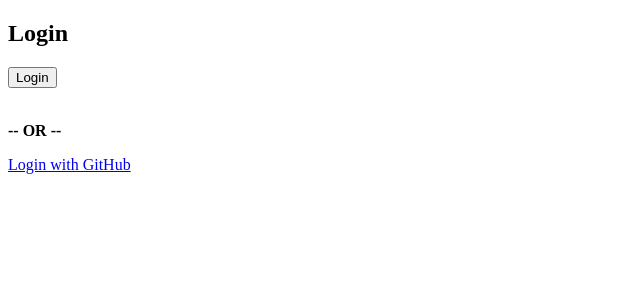
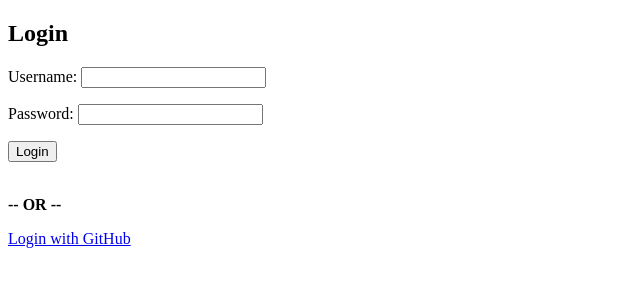
Before and after one commit to JuanVT/user_crud_app, a Django app: page /user_login in a window 1280 px wide. Shown: the top 300 px of the page, without its empty margins (0-640 px from the left). Run offline with Django 3.2, Linux system fonts and the light colour scheme.

Commit message:
User login view and form

```diff
--- a/control/settings.py
+++ b/control/settings.py
@@ -137,7 +137,7 @@ STATIC_URL = '/static/'
 
 # User Settings
 AUTH_USER_MODEL = 'users.BaseUser'
-LOGIN_URL = 'login'
+LOGIN_URL = 'user_login'
 LOGOUT_URL = 'logout'
 LOGIN_REDIRECT_URL = 'index'
 
--- a/control/urls.py
+++ b/control/urls.py
@@ -17,11 +17,11 @@ from django.conf.urls import url
 from django.contrib import admin
 from django.urls import path, include
 
-from control.views import index, login
+from control.views import index, user_login
 
 urlpatterns = [
     path('admin/', admin.site.urls),
     url(r'^$', index, name='index'),
-    url(r'^user_login$', login, name='login'),
+    url(r'^user_login$', user_login, name='user_login'),
     url(r'^oauth/', include('social_django.urls', namespace='social')),
 ]
--- /dev/null
+++ b/control/users/forms.py
@@ -0,0 +1,18 @@
+from django import forms
+from django.contrib.auth import authenticate
+
+
+class UserLoginForm(forms.Form):
+    username = forms.CharField()
+    password = forms.CharField(widget=forms.PasswordInput)
+
+    def clean(self):
+        cleaned_data = super().clean()
+        username = cleaned_data.get('username')
+        password = cleaned_data.get('password')
+
+        if username and password:
+            user = authenticate(username=username, password=password)
+            if not user:
+                raise forms.ValidationError(
+                    'Username or password is wrong!')
--- a/control/users/templates/users/user_login.html
+++ b/control/users/templates/users/user_login.html
@@ -3,13 +3,15 @@
 {% block content %}
 
 <h2>Login</h2>
-  <form method="post">
+<form method="post">
     {% csrf_token %}
 
+    {{ form.as_p }}
+
     <button type="submit">Login</button>
-  </form>
-  <br>
-  <p><strong>-- OR --</strong></p>
-  <a href="{% url 'social:begin' 'github' %}">Login with GitHub</a><br>
+</form>
+<br>
+<p><strong>-- OR --</strong></p>
+<a href="{% url 'social:begin' 'github' %}">Login with GitHub</a><br>
 
 {% endblock %}
--- a/control/views.py
+++ b/control/views.py
@@ -1,6 +1,11 @@
+from django.contrib.auth import authenticate, login
 from django.contrib.auth.decorators import login_required
 from django.http import HttpResponse
+from django.shortcuts import redirect
 from django.template import loader
+
+from control.settings import LOGIN_REDIRECT_URL
+from control.users.forms import UserLoginForm
 
 
 @login_required()
@@ -11,8 +16,21 @@ def index(request):
     return HttpResponse(template.render(context=context, request=request))
 
 
-def login(request):
-    context = {}
+def user_login(request):
+    form = UserLoginForm(request.POST or None)
+    if form.is_valid():
+        username = form.cleaned_data.get('username')
+        password = form.cleaned_data.get('password')
+
+        user = authenticate(username=username, password=password)
+        login(request, user)
+        if next:
+            return redirect(LOGIN_REDIRECT_URL)
+        return redirect('/')
+
+    context = {
+        'form': form
+    }
 
     template = loader.get_template('users/user_login.html')
     return HttpResponse(template.render(context=context, request=request))
```
